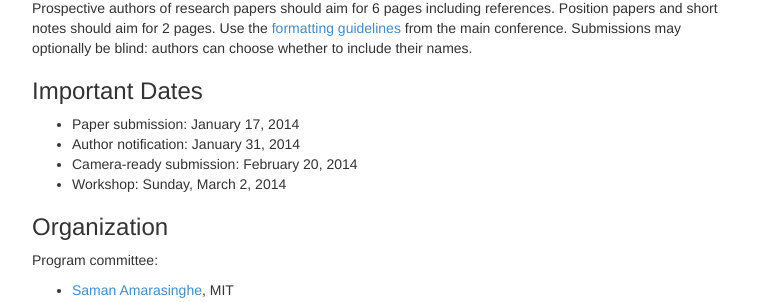
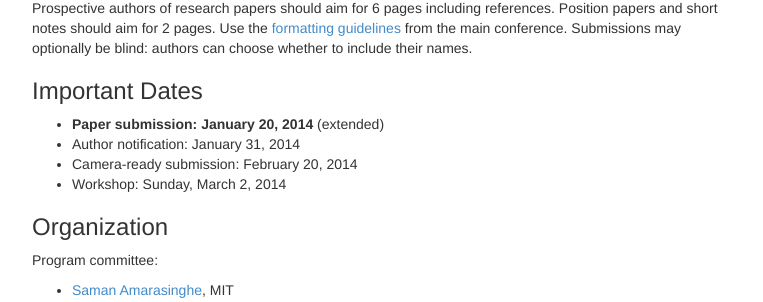
Before and after one commit to uwsampa/sampa-public, a Jekyll site: the page built from wacas14/cfp.md, in a window 1280 px wide. Shown: the part 676-978 px from the top of the page, without its empty margins (258-1021 px from the left). Built offline with Jekyll 4.4.1, drawn with Linux system fonts in a browser that asks for light colours; Markdown is read by kramdown in place of the engine named in the settings.

Commit message:
extend WACAS deadline to January 20

```diff
--- a/wacas14/cfp.md
+++ b/wacas14/cfp.md
@@ -52,7 +52,7 @@ Submissions may optionally be blind: authors can choose whether to include their
 
 ### Important Dates
 
-- Paper submission: January 17, 2014
+- **Paper submission: January 20, 2014** (extended)
 - Author notification: January 31, 2014
 - Camera-ready submission: February 20, 2014
 - Workshop: Sunday, March 2, 2014
```
Also changed, not shown: wacas14/index.md (+1 -1 lines).
